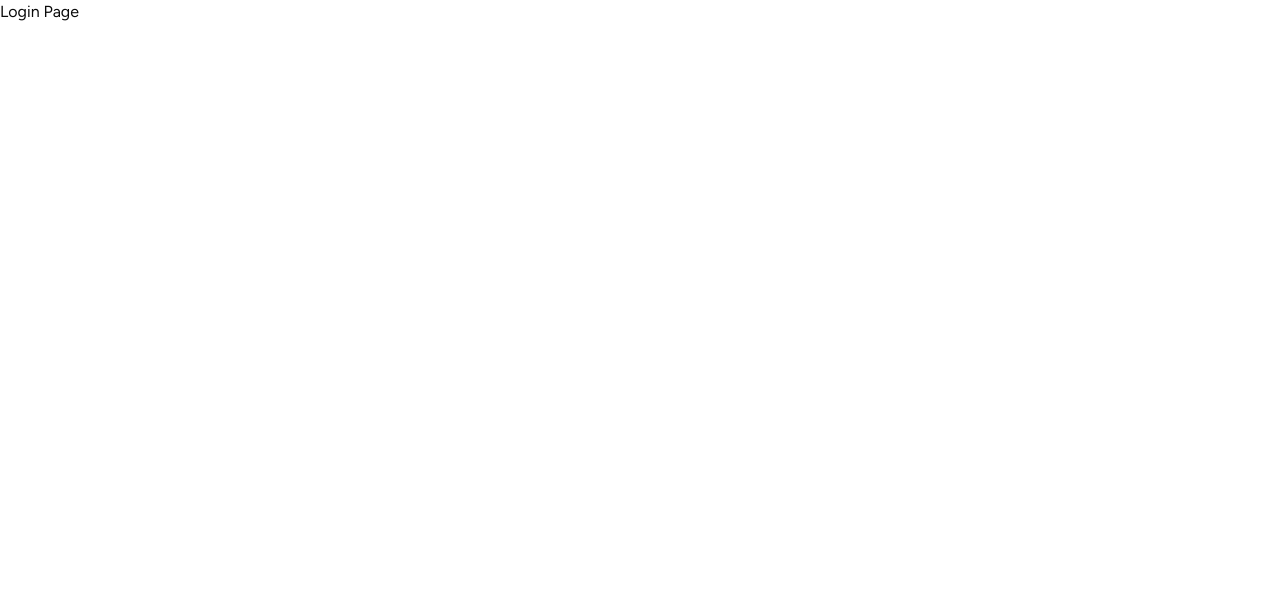
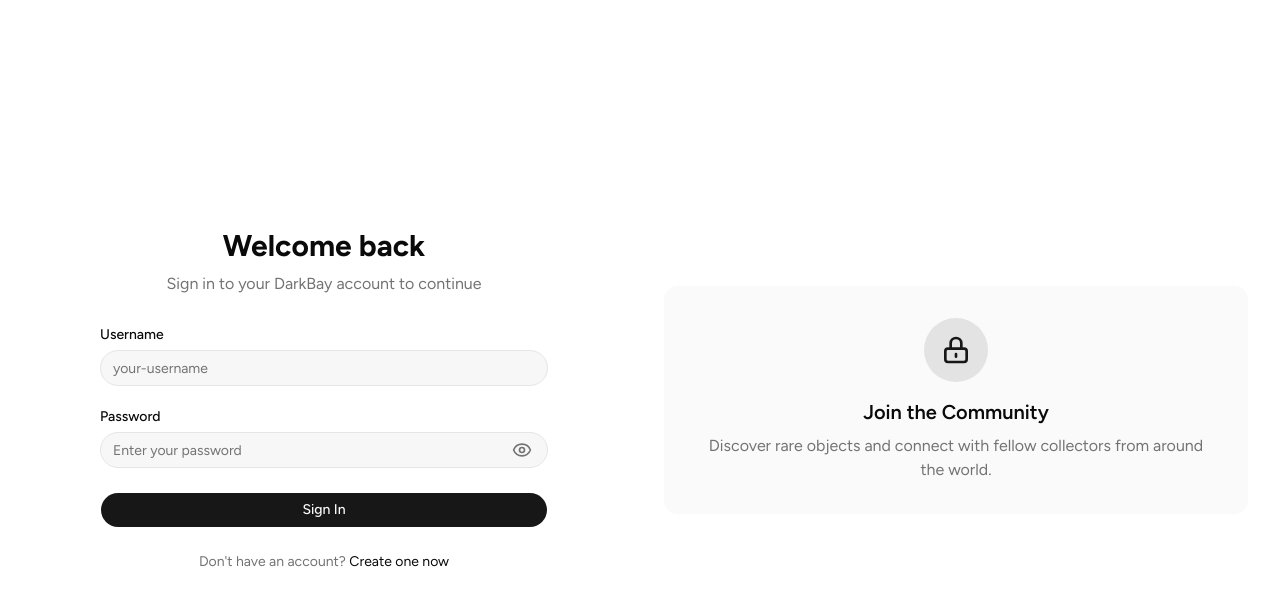
Before and after one commit to manuasdf/NextBay, a Next.js app: page /login in a window 1280 px wide. Shown: the top 606 px of the page. Built offline with nearby package versions, Linux system fonts and the light colour scheme.

Commit message:
feat(auth): add login page

```diff
--- a/app/login/page.tsx
+++ b/app/login/page.tsx
@@ -1,9 +1,114 @@
 'use client'
 
+import Link from 'next/link'
+import { useState, useTransition } from 'react'
+import { useForm } from 'react-hook-form'
+import { loginAction } from '@/lib/actions/auth-actions'
+import { Button } from '@/components/ui/button'
+import { Input } from '@/components/ui/input'
+import { Label } from '@/components/ui/label'
+import { Eye, EyeOff } from 'lucide-react'
+
+interface LoginFormValues {
+    username: string
+    password: string
+}
+
 export default function LoginPage() {
-  return (
-    <div className="min-h-screen flex flex-col bg-background">
-      <h1>Login Page</h1>
-    </div>
-  )
+    const [showPassword, setShowPassword] = useState(false)
+    const [serverError, setServerError] = useState<string | null>(null)
+    const [isPending, startTransition] = useTransition()
+    const { register, handleSubmit, formState: { errors } } = useForm<LoginFormValues>()
+
+    const onSubmit = (values: LoginFormValues) => {
+        setServerError(null)
+        startTransition(async () => {
+            const result = await loginAction(values)
+            if (result?.error) {
+                setServerError(result.error)
+            }
+        })
+    }
+
+    return (
+        <div className="min-h-screen flex flex-col bg-background">
+            <main className="flex-1 flex items-center justify-center py-12">
+                <div className="container max-w-7xl px-4 sm:px-6 lg:px-8">
+                    <div className="grid grid-cols-1 lg:grid-cols-2 gap-12 items-center">
+                        <div className="max-w-md mx-auto w-full">
+                            <div className="text-center mb-8">
+                                <h1 className="text-3xl font-bold text-foreground">Welcome back</h1>
+                                <p className="text-muted-foreground mt-2">Sign in to your DarkBay account to continue</p>
+                            </div>
+
+                            <form onSubmit={handleSubmit(onSubmit)} className="space-y-6">
+                                {serverError && (
+                                    <div className="bg-destructive/10 text-destructive text-sm p-3 rounded-lg">{serverError}</div>
+                                )}
+
+                                <div className="space-y-2">
+                                    <Label htmlFor="username">Username</Label>
+                                    <Input
+                                        id="username"
+                                        placeholder="your-username"
+                                        className="text-foreground"
+                                        {...register('username', { required: 'Username is required' })}
+                                    />
+                                    {errors.username && <p className="text-sm text-destructive">{errors.username.message}</p>}
+                                </div>
+
+                                <div className="space-y-2">
+                                    <Label htmlFor="password">Password</Label>
+                                    <div className="relative">
+                                        <Input
+                                            id="password"
+                                            type={showPassword ? 'text' : 'password'}
+                                            placeholder="Enter your password"
+                                            className="text-foreground pr-12"
+                                            {...register('password', { required: 'Password is required' })}
+                                        />
+                                        <button
+                                            type="button"
+                                            onClick={() => setShowPassword(!showPassword)}
+                                            className="absolute right-4 top-1/2 -translate-y-1/2 text-muted-foreground hover:text-foreground"
+                                        >
+                                            {showPassword ? <EyeOff className="w-5 h-5" /> : <Eye className="w-5 h-5" />}
+                                        </button>
+                                    </div>
+                                    {errors.password && <p className="text-sm text-destructive">{errors.password.message}</p>}
+                                </div>
+
+                                <Button type="submit" className="w-full" disabled={isPending}>
+                                    {isPending ? 'Signing in...' : 'Sign In'}
+                                </Button>
+                            </form>
+
+                            <p className="text-center text-sm text-muted-foreground mt-6">
+                                Don&apos;t have an account?{' '}
+                                <Link href="/register" className="text-foreground hover:underline">
+                                    Create one now
+                                </Link>
+                            </p>
+                        </div>
+
+                        <div className="hidden lg:block">
+                            <div className="bg-muted/50 rounded-xl p-8 h-full flex items-center justify-center">
+                                <div className="text-center">
+                                    <div className="w-16 h-16 mx-auto mb-4 flex items-center justify-center rounded-full bg-primary/10">
+                                        <svg className="w-8 h-8 text-primary" fill="none" stroke="currentColor" viewBox="0 0 24 24">
+                                            <path strokeLinecap="round" strokeLinejoin="round" strokeWidth={2} d="M12 15v2m-6 4h12a2 2 0 002-2v-6a2 2 0 00-2-2H6a2 2 0 00-2 2v6a2 2 0 002 2zm10-10V7a4 4 0 00-8 0v4h8z" />
+                                        </svg>
+                                    </div>
+                                    <h2 className="text-xl font-semibold text-foreground mb-2">Join the Community</h2>
+                                    <p className="text-muted-foreground">
+                                        Discover rare objects and connect with fellow collectors from around the world.
+                                    </p>
+                                </div>
+                            </div>
+                        </div>
+                    </div>
+                </div>
+            </main>
+        </div>
+    )
 }
```
